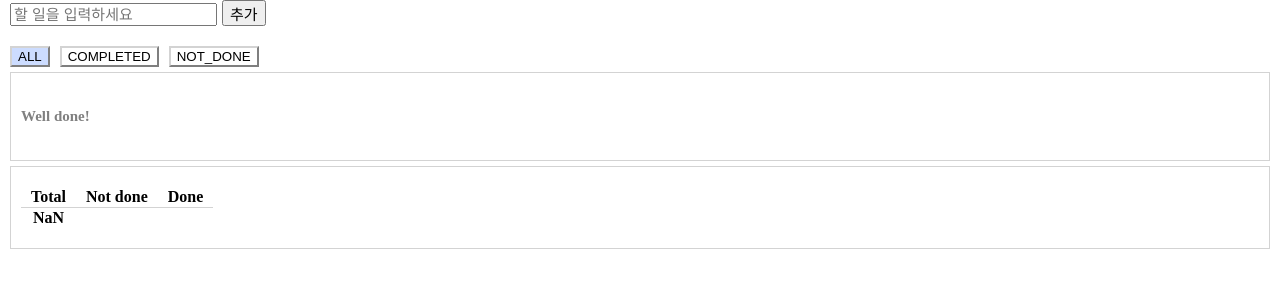
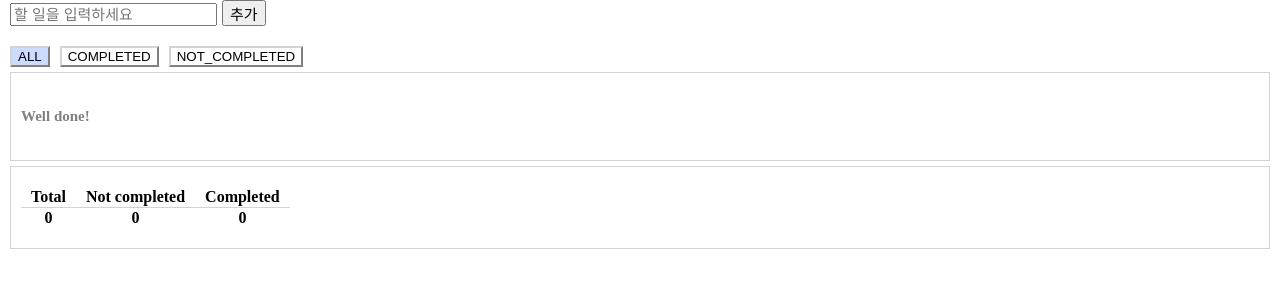
Before and after one commit to kevinhojae/react-todolist, a React (Create React App) app: page / in a window 1280 px wide. Shown: the top 300 px of the page. Built offline with nearby package versions, Linux system fonts and the light colour scheme.

Commit message:
refactor: count todo

```diff
--- a/src/App.js
+++ b/src/App.js
@@ -9,7 +9,7 @@ export const TodoContext = React.createContext(null);
 
 export const FILTER_OPTION = {
   ALL: "ALL",
-  NOT_DONE: "NOT_DONE",
+  NOT_COMPLETED: "NOT_COMPLETED",
   COMPLETED: "COMPLETED",
 };
 
--- a/src/components/CountTodo.js
+++ b/src/components/CountTodo.js
@@ -5,20 +5,20 @@ function CountTodo({ count }) {
         <thead>
           <tr>
             <th>Total</th>
-            <th>Not done</th>
-            <th>Done</th>
+            <th>Not completed</th>
+            <th>Completed</th>
           </tr>
         </thead>
         <tbody>
           <tr>
             <td>
-              <b>{count.done + count.notdone}</b>
+              <b>{count.completed + count.notCompleted}</b>
             </td>
             <td>
-              <b>{count.notdone}</b>
+              <b>{count.notCompleted}</b>
             </td>
             <td>
-              <b>{count.done}</b>
+              <b>{count.completed}</b>
             </td>
           </tr>
         </tbody>
--- a/src/components/CreateTodo.js
+++ b/src/components/CreateTodo.js
@@ -6,9 +6,11 @@ const CreateTodo = ({ onAddTodo, onAddCount }) => {
   const [todoInput, setTodoInput] = useState("");
 
   const handleAddTodo = () => {
-    onAddTodo((prev) => prev.concat({ id: idRef.current, task: todoInput }));
+    onAddTodo((prev) =>
+      prev.concat({ id: idRef.current, task: todoInput, isCompleted: false }),
+    );
     onAddCount((prev) => {
-      return { ...prev, notCompleted: prev.count + 1 };
+      return { ...prev, notCompleted: prev.notCompleted + 1 };
     });
     idRef.current += 1;
   };
--- a/src/components/FilterContainer.js
+++ b/src/components/FilterContainer.js
@@ -3,7 +3,7 @@ function FilterContainer({ selectedFilter, onSelectFilter }) {
   const filterOption = [
     FILTER_OPTION.ALL,
     FILTER_OPTION.COMPLETED,
-    FILTER_OPTION.NOT_DONE,
+    FILTER_OPTION.NOT_COMPLETED,
   ];
 
   return (
--- a/src/components/TodoItem.js
+++ b/src/components/TodoItem.js
@@ -13,20 +13,23 @@ const Todo = ({ todo, onUpdateTodolist, onUpdateCount }) => {
   }, [isEditing]);
 
   const handleClickCheckbox = () => {
+    // Q. onUpdateTodolist, onUpdateCount로 상태를 두 번 바꿔주게 되면, 두 번 렌더링 되는 것은 아닌지?
     onUpdateTodolist((prevTodos) =>
       prevTodos.map((prevTodo) =>
         prevTodo.id === todo.id
-          ? { ...prevTodo, completed: todo.completed }
+          ? { ...prevTodo, isCompleted: !todo.isCompleted }
           : prevTodo,
       ),
     );
     onUpdateCount((prevCount) => {
       return {
         ...prevCount,
-        completed: todo.completed ? prevCount.done + 1 : prevCount.done - 1,
-        notCompleted: todo.completed
-          ? prevCount.notdone - 1
-          : prevCount.notdone + 1,
+        completed: todo.isCompleted
+          ? prevCount.completed - 1
+          : prevCount.completed + 1,
+        notCompleted: todo.isCompleted
+          ? prevCount.notCompleted + 1
+          : prevCount.notCompleted - 1,
       };
     });
   };
@@ -36,10 +39,10 @@ const Todo = ({ todo, onUpdateTodolist, onUpdateCount }) => {
       prevTodolist.filter((item) => item.id !== todo.id),
     );
     onUpdateCount((prevCount) => ({
-      completed: todo.completed
+      completed: todo.isCompleted
         ? prevCount.completed - 1
         : prevCount.notCompleted,
-      notCompleted: todo.completed
+      notCompleted: todo.isCompleted
         ? prevCount.completed
         : prevCount.notCompleted - 1,
     }));
@@ -66,7 +69,7 @@ const Todo = ({ todo, onUpdateTodolist, onUpdateCount }) => {
         <input
           className="todo-check"
           type="checkbox"
-          checked={todo.completed}
+          checked={todo.isCompleted}
           onClick={handleClickCheckbox}
           readOnly
         />
--- a/src/components/TodoListContainer.js
+++ b/src/components/TodoListContainer.js
@@ -17,10 +17,10 @@ export default function TodoListContainer({
     setFilteredTodoList(
       todoList.filter((todo) => {
         if (selectedFilter === FILTER_OPTION.NOT_DONE) {
-          return todo.completed === false;
+          return todo.isCompleted === false;
         }
         if (selectedFilter === FILTER_OPTION.COMPLETED) {
-          return todo.completed === true;
+          return todo.isCompleted === true;
         }
 
         return todo;
```
